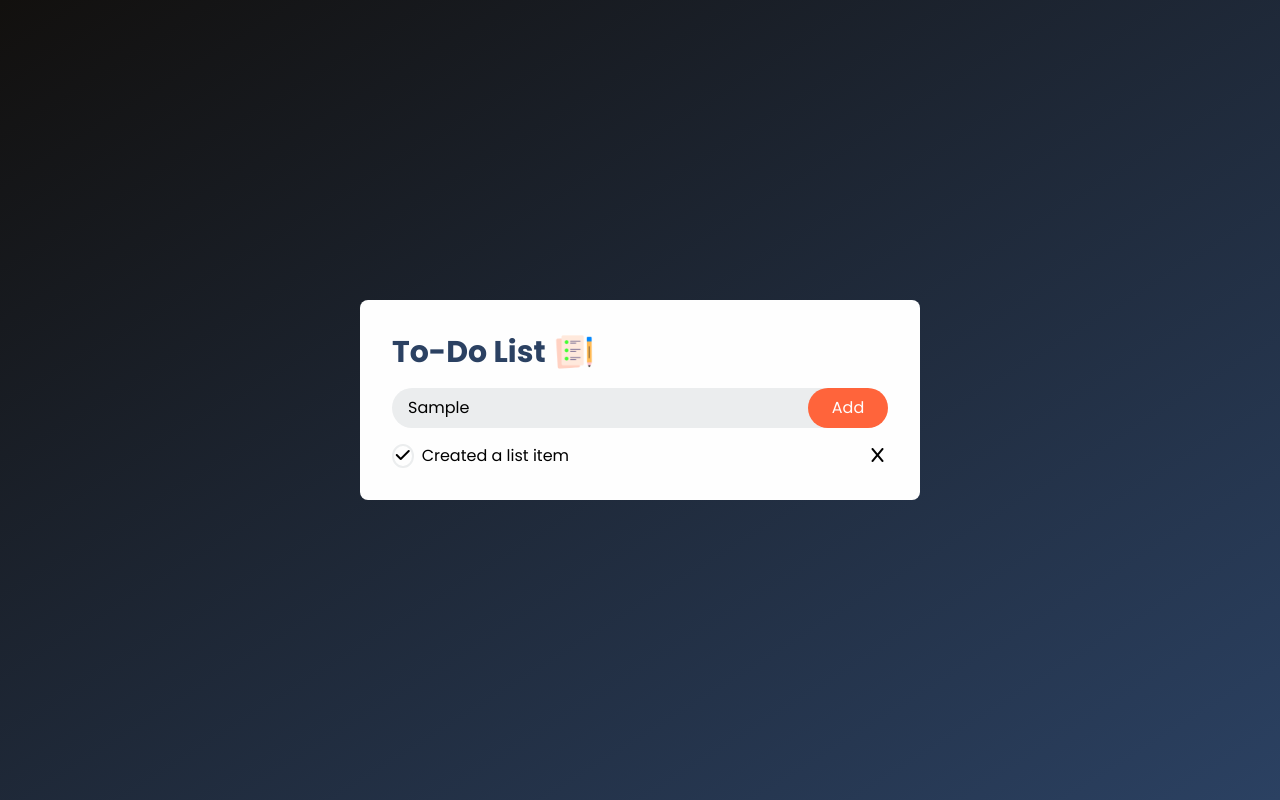
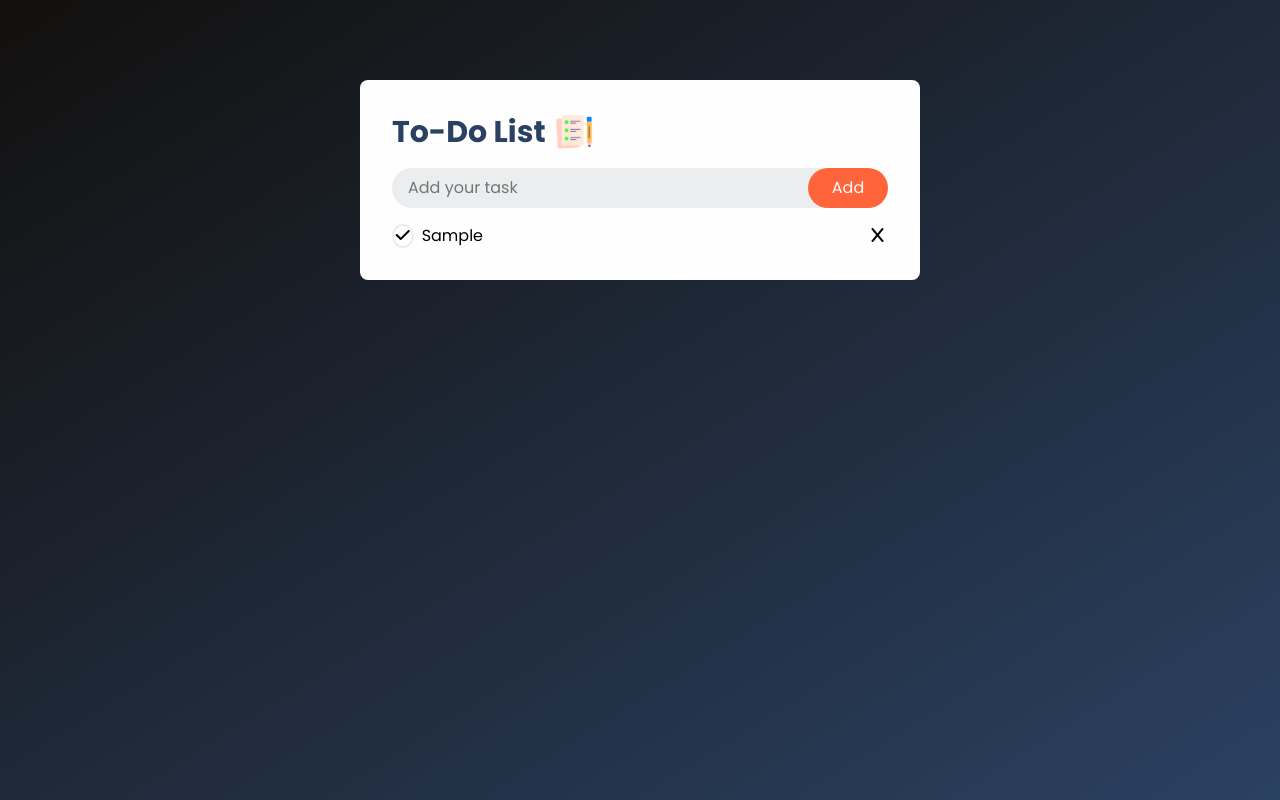
Before and after one commit to adswhitehouse/todo-list, a plain HTML site: page index.html in a window 1280 px wide. Both pictures are taken after typing "Sample" into the empty fields and a click on the button "Add". Drawn offline with Linux system fonts and the light colour scheme.

Commit message:
created add item function

```diff
--- a/index.html
+++ b/index.html
@@ -31,12 +31,12 @@
         <input type="text" placeholder="Add your task" class="jsInput">
         <button class="add jsAdd">Add</button>
       </div>
-      <div class="item-container">
-        <div class="item">
+      <div class="item-container jsItemContainer">
+        <!-- <div class="item">
           <button class="button-check"><i class="fa-solid fa-check"></i></button>
           <p class="item-text">Created a list item</p>
-          <button class="button-x"><i class="fa-solid fa-x"></i></button></li>
-        </div>
+          <button class="button-x"><i class="fa-solid fa-x"></i></button>
+        </div> -->
       </div>
     </div>
   </section>
--- a/script.js
+++ b/script.js
@@ -1,2 +1,40 @@
-let input = document.querySelector(".jsInput")
-let add = document.querySelector(".jsAdd")
+// Variables
+let input = document.querySelector(".jsInput");
+let add = document.querySelector(".jsAdd");
+let itemContainer = document.querySelector(".jsItemContainer");
+
+// When "add" button is clicked -
+add.addEventListener("click", () => {
+  addItem();
+});
+
+// Adds new item to the page
+function addItem() {
+  // Stores input value with first letter capitalized
+  let inputValue = input.value;
+  inputValue = inputValue.charAt(0).toUpperCase() + inputValue.slice(1);
+  // Create Elements
+  let div = document.createElement("div");
+  let checkButton = document.createElement("button");
+  let checkIcon = document.createElement("i");
+  let itemText = document.createElement("p");
+  let xButton = document.createElement("button");
+  let xIcon = document.createElement("i");
+  // Assign classes to elements
+  div.classList.add("item");
+  checkButton.classList.add("button-check");
+  checkIcon.classList.add("fa-solid", "fa-check");
+  itemText.classList.add("item-text");
+  xButton.classList.add("button-x");
+  xIcon.classList.add("fa-solid", "fa-x");
+  // Item texts text content = input value
+  itemText.textContent = inputValue;
+  // Append elements to one another
+  checkButton.appendChild(checkIcon);
+  xButton.appendChild(xIcon);
+  div.append(checkButton, itemText, xButton);
+  // Append div to item container
+  itemContainer.appendChild(div);
+  // Input returns to empty
+  input.value = "";
+}
--- a/styles.css
+++ b/styles.css
@@ -57,7 +57,8 @@ body {
   font-family: "Poppins", serif;
   background: linear-gradient(to bottom right, #12100e, #2b4162);
   display: flex;
-  align-items: center;
+  padding-top: 10vh;
+  padding-bottom: 1rem;
   justify-content: center;
 }
 
@@ -108,6 +109,7 @@ body {
   background-color: #ff643b;
   color: #fefefe;
   flex-shrink: 0;
+  cursor: pointer;
 }
 
 /* List */
@@ -169,4 +171,8 @@ body {
     flex-wrap: wrap;
     text-align: center;
   }
+
+  body {
+    padding: 0;
+  }
 }
```
